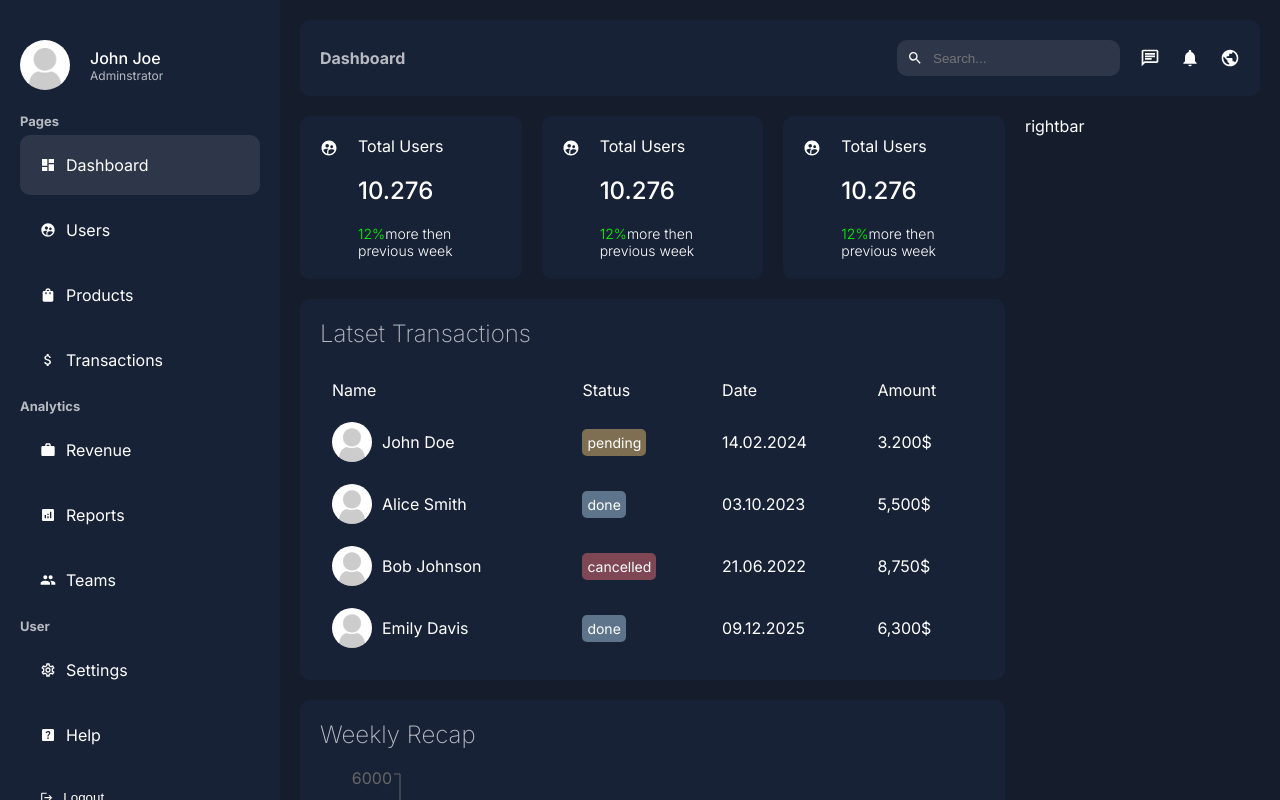
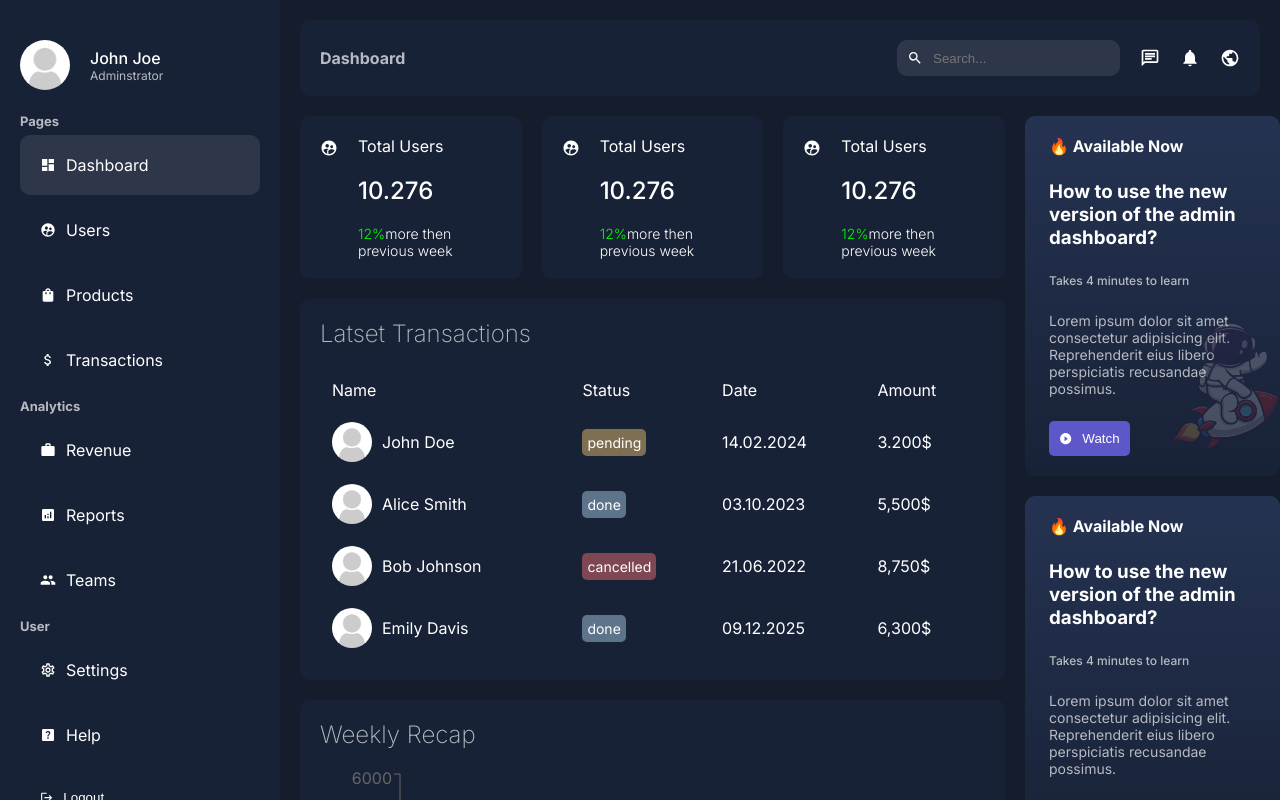
Before and after one commit to akramoo/Dashboard-, a Next.js app: page /dashboard in a window 1280 px wide. Shown: the top 800 px of the page. Built offline with nearby package versions, Linux system fonts and the light colour scheme.

Commit message:
Createing RightBar component

```diff
--- a/app/ui/dashboard/rightbar/rightbar.jsx
+++ b/app/ui/dashboard/rightbar/rightbar.jsx
@@ -1,11 +1,49 @@
-import styles from './rightbar.module.css'
+import Image from "next/image";
+import styles from "./rightbar.module.css";
+import { MdPlayCircleFilled } from "react-icons/md";
 
 const Rightbar = () => {
   return (
     <div className={styles.container}>
-        rightbar
+      <div className={styles.item}>
+        <div className={styles.bgContainer}>
+          <Image src="/astronaut.png" alt="" fill className={styles.bg} />
+        </div>
+        <div className={styles.text}>
+          <span className={styles.notification}>🔥 Available Now</span>
+          <h3 className={styles.title}>
+            How to use the new version of the admin dashboard?
+          </h3>
+          <span className={styles.subtitle}>Takes 4 minutes to learn</span>
+          <p className={styles.desc}>
+            Lorem ipsum dolor sit amet consectetur adipisicing elit.
+            Reprehenderit eius libero perspiciatis recusandae possimus.
+          </p>
+          <button className={styles.button}>
+            <MdPlayCircleFilled />
+            Watch
+          </button>
+        </div>
+      </div>
+      <div className={styles.item}>
+        <div className={styles.text}>
+          <span className={styles.notification}>🔥 Available Now</span>
+          <h3 className={styles.title}>
+            How to use the new version of the admin dashboard?
+          </h3>
+          <span className={styles.subtitle}>Takes 4 minutes to learn</span>
+          <p className={styles.desc}>
+            Lorem ipsum dolor sit amet consectetur adipisicing elit.
+            Reprehenderit eius libero perspiciatis recusandae possimus.
+          </p>
+          <button className={styles.button}>
+            <MdPlayCircleFilled />
+            Watch
+          </button>
+        </div>
+      </div>
     </div>
-  )
-}
+  );
+};
 
-export default Rightbar
+export default Rightbar;
--- a/app/ui/dashboard/rightbar/rightbar.module.css
+++ b/app/ui/dashboard/rightbar/rightbar.module.css
@@ -0,0 +1,58 @@
+.container {
+  position: fixed;
+}
+
+.item {
+  background: linear-gradient(to top, #182237, #253352);
+  padding: 20px 24px;
+  border-radius: 10px;
+  margin-bottom: 20px;
+  position: relative;
+}
+
+.bgContainer {
+  position: absolute;
+  right: 0;
+  bottom: 0;
+  width: 50%;
+  height: 50%;
+}
+
+.bg {
+  object-fit: contain;
+  opacity: 0.2;
+}
+
+.text {
+  display: flex;
+  flex-direction: column;
+  gap: 24px;
+}
+
+.notification {
+  font-weight: bold;
+}
+
+.subtitle {
+  color: var(--textSoft);
+  font-weight: 500;
+  font-size: 12px;
+}
+
+.desc {
+  color: var(--textSoft);
+  font-size: 14px;
+}
+
+.button {
+  padding: 10px;
+  display: flex;
+  align-items: center;
+  gap: 10px;
+  width: max-content;
+  background-color: #5d57c9;
+  color: white;
+  border: none;
+  border-radius: 5px;
+  cursor: pointer;
+}
```
